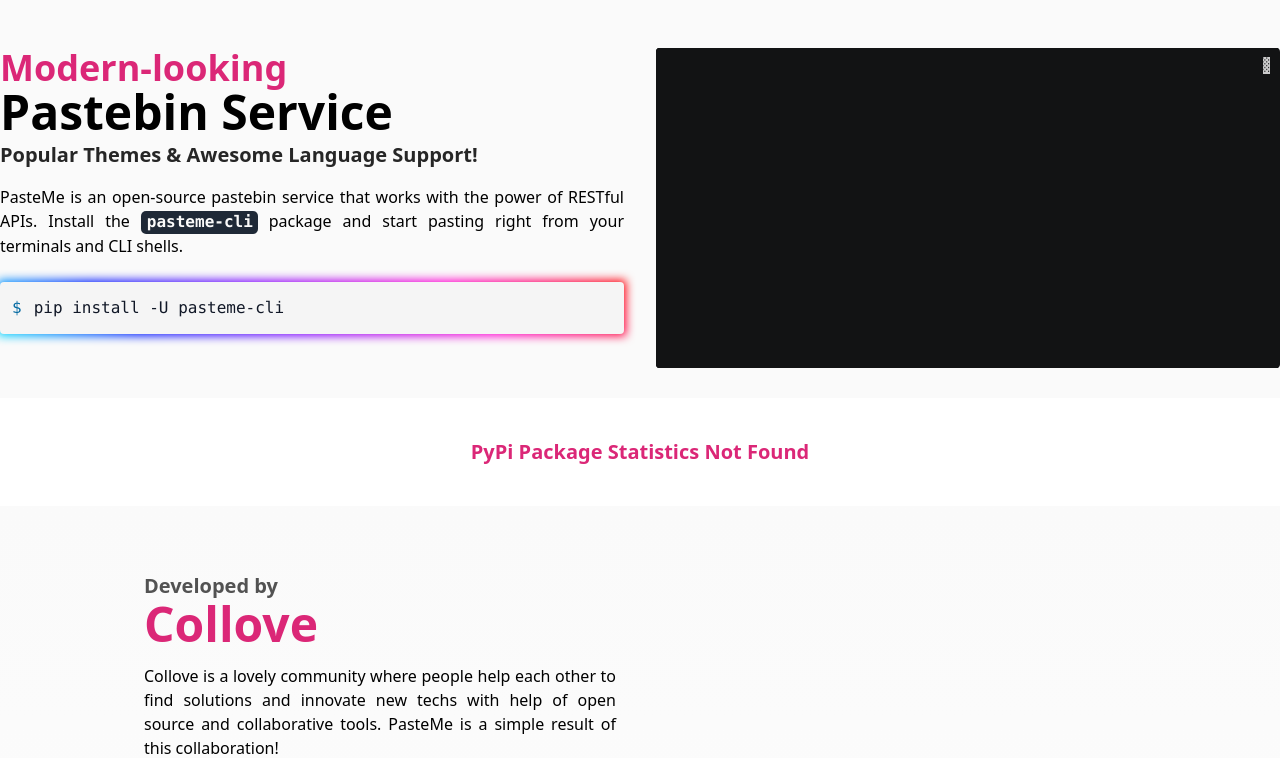
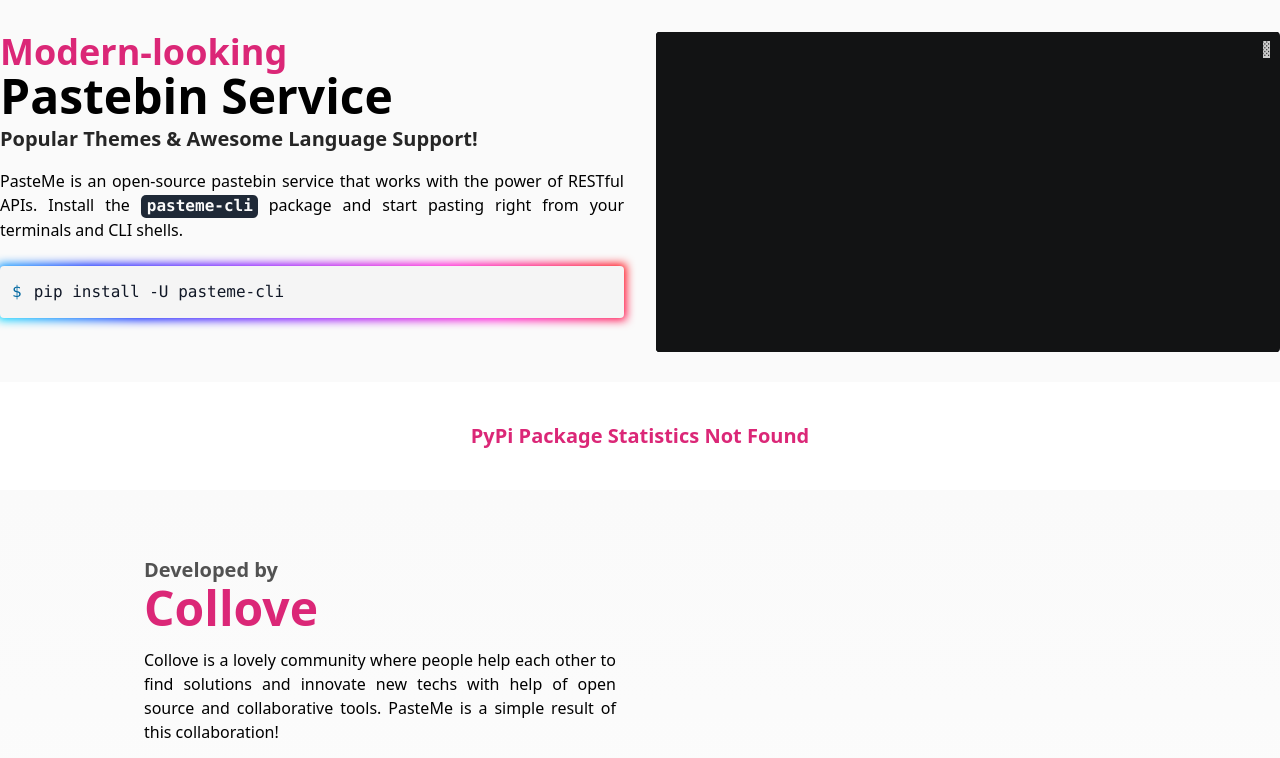
Before and after one commit to collove/pasteme, a Django app: template snippet/templates/home.html in a window 1280 px wide. Shown: the part 144-902 px from the top of the page. Run offline with Django 4.2, Linux system fonts and the light colour scheme; the template is opened without the code that fills it, so the values that code supplies are empty; some libraries are stand-ins or nearby versions.

Commit message:
UPDATE: Navbar styles

```diff
--- a/snippet/static/js/interactive.js
+++ b/snippet/static/js/interactive.js
@@ -23,6 +23,7 @@ function fixNavbar() {
         // duration class makes the color switch to be smooth and
         // look glitchy when scrolling down so I disable it temporarily
         navbar.classList.remove("transition-colors", "duration-300");
+        hero.classList.remove("pt-8");
         hero.classList.add("pt-[120px]");
         navbar.classList.add("sticky");
 
@@ -33,6 +34,7 @@ function fixNavbar() {
         }, 100);
     } else {
         hero.classList.remove("pt-[120px]");
+        hero.classList.add("pt-8");
         navbar.classList.remove("sticky");
     }
 }
--- a/snippet/templates/home_sections/hero.html
+++ b/snippet/templates/home_sections/hero.html
@@ -1,4 +1,4 @@
-<section class="container pt-8 md:pt-12 pb-6 flex flex-col xl:flex-row gap-2 md:gap-4 lg:gap-8 text-black dark:text-white"
+<section class="container pt-8 pb-6 flex flex-col xl:flex-row gap-2 md:gap-4 lg:gap-8 text-black dark:text-white"
          id="hero">
     <div class="flex flex-col flex-1 justify-center lg:pb-8 max-w-screen-sm mx-auto xl:max-w-full xl:mx-0">
         <div class="mb-4 text-center md:text-left">
```
